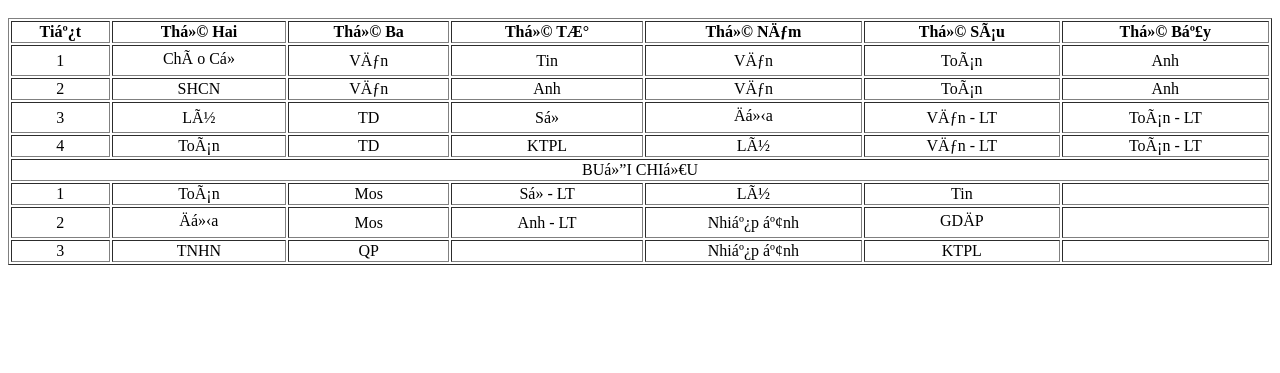
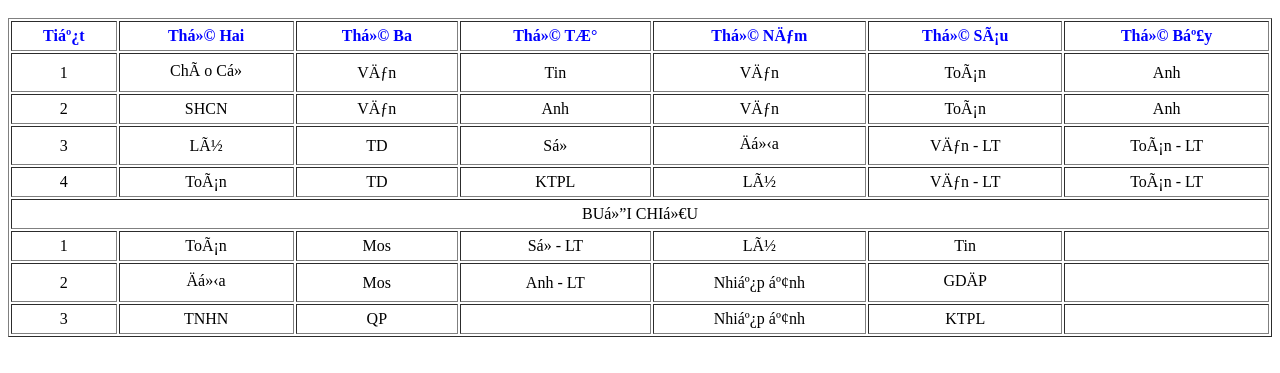
Before and after one commit to NPDiemQuynh/DuAn, a plain HTML site: page index.html in a window 1280 px wide. Shown: the part 65-438 px from the top of the page. Drawn offline with Linux system fonts and the light colour scheme.

Commit message:
Update index.html

```diff
--- a/index.html
+++ b/index.html
@@ -3,8 +3,8 @@
     <meta charset = "utf - 8">
     <style>
       h1 { text-align: center; color: red;}
-      th { text-align: center;}
-      td { text-align: center;}
+      th { text-align: center; color: blue; padding: 5;}
+      td { text-align: center; padding: 5;}
     </style>
   </head>
   <body>
```
